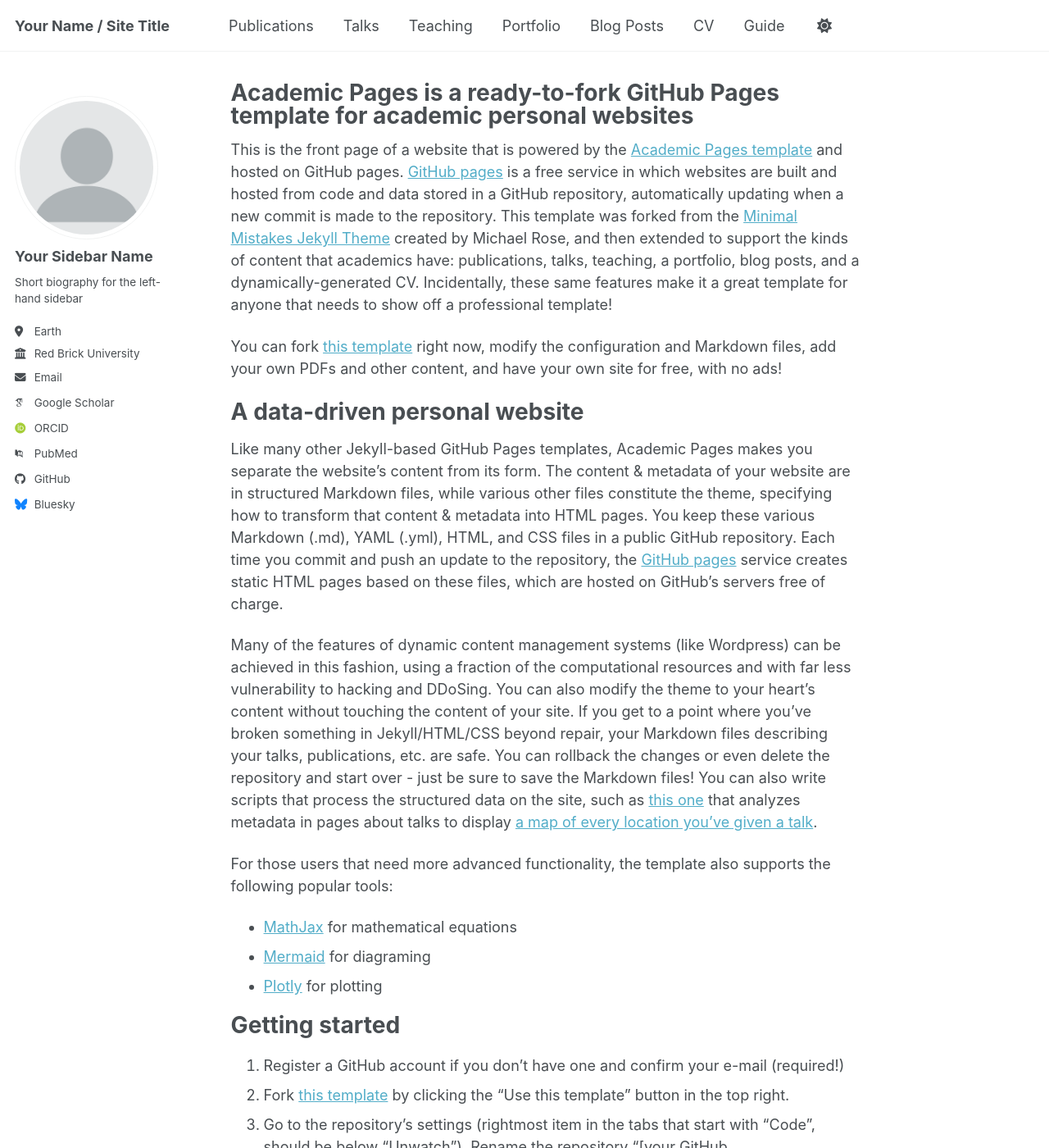
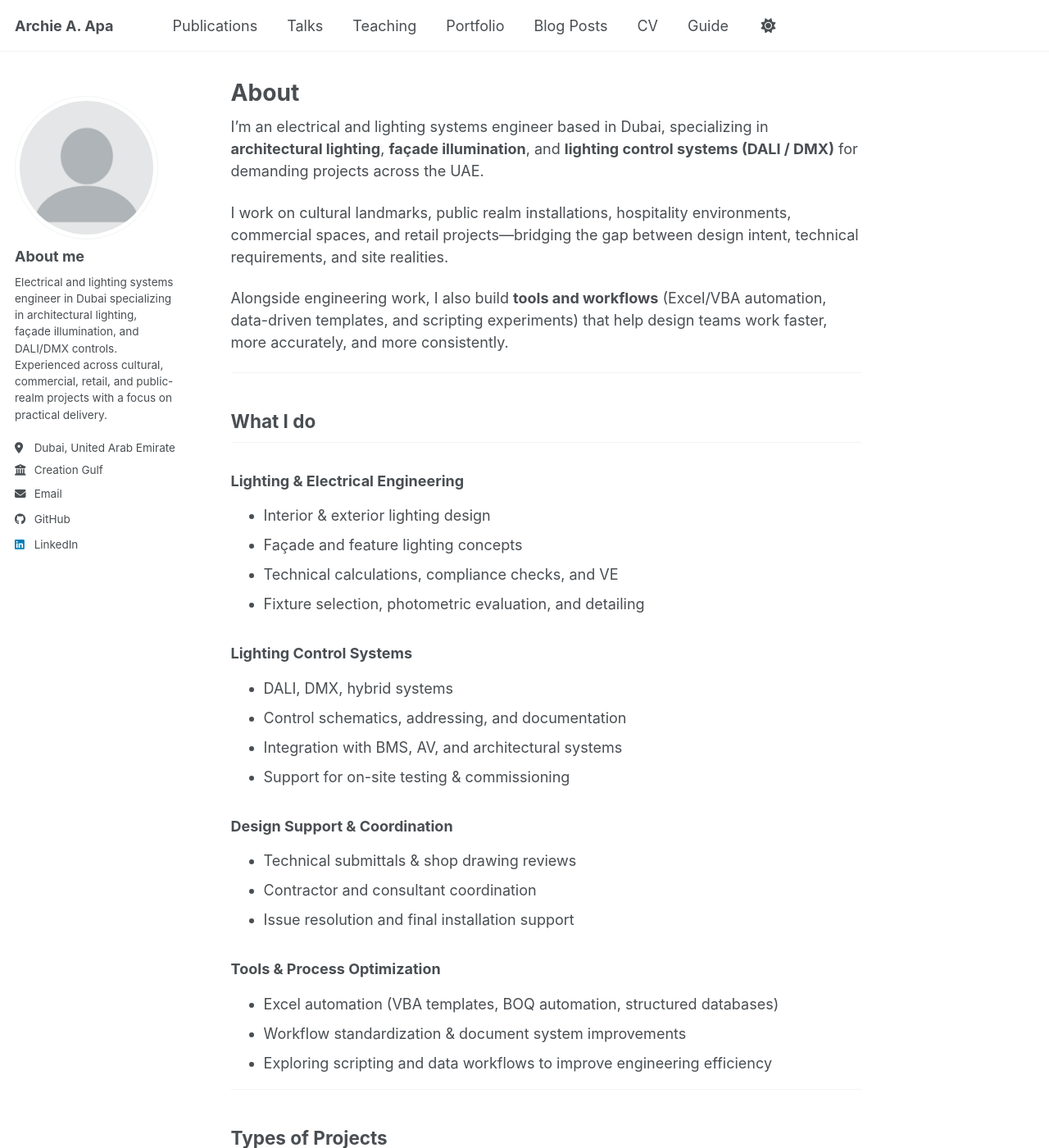
Before and after one commit to archie222222/archieapa, a Jekyll site: the page built from _pages/about.md, in a window 1280 px wide and 1400 px high. Shown: the whole window at 82% size. Built offline with Jekyll 4.4.1, drawn with Linux system fonts in a browser that asks for light colours; some web fonts are replaced; a script bundle is joined from its source files by our own code; library files that are not in the unit come from our copies; some of the changed text lies outside the part shown.

Commit message:
Updated config.yml and about.md

```diff
--- a/_config.yml
+++ b/_config.yml
@@ -9,14 +9,14 @@
 # Basic Site Settings
 locale                   : "en-US"
 site_theme               : "default" # Currently available options are "default", "air"
-title                    : "Your Name / Site Title"
+title                    : "Archie A. Apa"
 title_separator          : "-"
 name                     : &name "Your Name"
-description              : &description "Your Name's academic portfolio"   # Update this with a general description of your site, this is the default if not overridden by a page
-url                      : https://academicpages.github.io # The base hostname & protocol for your site e.g. "https://[your GitHub username].github.io",
+description              : &description "Archie's academic portfolio"   # Update this with a general description of your site, this is the default if not overridden by a page
+url                      : https://archieapa.com # The base hostname & protocol for your site e.g. "https://[your GitHub username].github.io",
                                                            # or if you already have some other page hosted on Github then use "https://[your GitHub username].github.io/[Your Repo Name]"
 baseurl                  : "" # the subpath of your site, e.g. "/blog"
-repository               : "academicpages/academicpages.github.io"
+repository               : "https://github.com/archie222222/archieapa"
 
 # Site Author - The following control what appear as part of the author content on the side bar.
 #               If a field is blank the icon and link will not appear, otherwise it will be shown.
@@ -24,24 +24,24 @@
 author:
   # Biographic information
   avatar           : "profile.png"
-  name             : "Your Sidebar Name"
+  name             : "About me"
   pronouns         : # example: "she/her"
-  bio              : "Short biography for the left-hand sidebar"
-  location         : "Earth"
-  employer         : "Red Brick University"
+  bio              : "Electrical and lighting systems engineer in Dubai specializing in architectural lighting, façade illumination, and DALI/DMX controls. Experienced across cultural, commercial, retail, and public-realm projects with a focus on practical delivery."
+  location         : "Dubai, United Arab Emirates"
+  employer         : "Creation Gulf"
   uri              : # URL
-  email            : "none@example.org"
+  email            : "archie.apa@gmail.com"
 
   # Academic websites
   academia         : # URL
   arxiv            : # URL - Update with the correct link to your profile
-  googlescholar    : "https://scholar.google.com/citations?user=PS_CX0AAAAAJ"
+  googlescholar    : # "https://scholar.google.com/citations?user=PS_CX0AAAAAJ"
   inspire-hep      : # URL
   impactstory      : # URL
-  orcid            : "https://orcid.org/yourorcidurl"
+  orcid            : # "https://orcid.org/yourorcidurl"
   semantic         : # URL
   ssrn             : # URL
-  pubmed           : "https://www.ncbi.nlm.nih.gov/pubmed/?term=john+snow"
+  pubmed           : # "https://www.ncbi.nlm.nih.gov/pubmed/?term=john+snow"
   researchgate     : # URL
   scopus           : # URL
   zotero           : # URL
@@ -51,13 +51,13 @@
   bitbucket        : # Username - Update with your username on the site
   codepen          : # Username
   dribbble         : # Username
-  github           : "academicpages"
+  github           : "archie222222"
   kaggle           : # Username
   stackoverflow    : # User number or user number and name (i.e., use "1" or "1/jeff-atwood")
 
   # Social media
   artstation       : # Username
-  bluesky          : "bsky.app" # Replace this with you Bluesky username
+  bluesky          : # "bsky.app" # Replace this with you Bluesky username
   facebook         : # Username
   flickr           : # Username
   foursquare       : # Username
@@ -66,7 +66,7 @@
   keybase          : # Username
   instagram        : # Username
   lastfm           : # Username
-  linkedin         : # Username
+  linkedin         : "archieapa"
   mastodon         : # URL
   medium           : # URL
   pinterest        : # Username
--- a/_pages/about.md
+++ b/_pages/about.md
@@ -1,56 +1,86 @@
 ---
+# layout: about
+title: "About"
 permalink: /
-title: "Academic Pages is a ready-to-fork GitHub Pages template for academic personal websites"
 author_profile: true
 redirect_from:
   - /about/
-  - /about.html
 ---
 
-This is the front page of a website that is powered by the [Academic Pages template](https://github.com/academicpages/academicpages.github.io) and hosted on GitHub pages. [GitHub pages](https://pages.github.com) is a free service in which websites are built and hosted from code and data stored in a GitHub repository, automatically updating when a new commit is made to the repository. This template was forked from the [Minimal Mistakes Jekyll Theme](https://mmistakes.github.io/minimal-mistakes/) created by Michael Rose, and then extended to support the kinds of content that academics have: publications, talks, teaching, a portfolio, blog posts, and a dynamically-generated CV. Incidentally, these same features make it a great template for anyone that needs to show off a professional template!
+I’m an electrical and lighting systems engineer based in Dubai, specializing in **architectural lighting**, **façade illumination**, and **lighting control systems (DALI / DMX)** for demanding projects across the UAE.
 
- You can fork [this template](https://github.com/academicpages/academicpages.github.io) right now, modify the configuration and Markdown files, add your own PDFs and other content, and have your own site for free, with no ads!
+I work on cultural landmarks, public realm installations, hospitality environments, commercial spaces, and retail projects—bridging the gap between design intent, technical requirements, and site realities.
 
-A data-driven personal website
-======
-Like many other Jekyll-based GitHub Pages templates, Academic Pages makes you separate the website's content from its form. The content & metadata of your website are in structured Markdown files, while various other files constitute the theme, specifying how to transform that content & metadata into HTML pages. You keep these various Markdown (.md), YAML (.yml), HTML, and CSS files in a public GitHub repository. Each time you commit and push an update to the repository, the [GitHub pages](https://pages.github.com/) service creates static HTML pages based on these files, which are hosted on GitHub's servers free of charge.
+Alongside engineering work, I also build **tools and workflows** (Excel/VBA automation, data-driven templates, and scripting experiments) that help design teams work faster, more accurately, and more consistently.
 
-Many of the features of dynamic content management systems (like Wordpress) can be achieved in this fashion, using a fraction of the computational resources and with far less vulnerability to hacking and DDoSing. You can also modify the theme to your heart's content without touching the content of your site. If you get to a point where you've broken something in Jekyll/HTML/CSS beyond repair, your Markdown files describing your talks, publications, etc. are safe. You can rollback the changes or even delete the repository and start over - just be sure to save the Markdown files! You can also write scripts that process the structured data on the site, such as [this one](https://github.com/academicpages/academicpages.github.io/blob/master/talkmap.ipynb) that analyzes metadata in pages about talks to display [a map of every location you've given a talk](https://academicpages.github.io/talkmap.html).
+---
 
-For those users that need more advanced functionality, the template also supports the following popular tools:
-- [MathJax](https://www.mathjax.org/) for mathematical equations
-- [Mermaid](https://mermaid.js.org/) for diagraming
-- [Plotly](https://plotly.com/javascript/) for plotting
+## What I do
 
-Getting started
-======
-1. Register a GitHub account if you don't have one and confirm your e-mail (required!)
-1. Fork [this template](https://github.com/academicpages/academicpages.github.io) by clicking the "Use this template" button in the top right.
-1. Go to the repository's settings (rightmost item in the tabs that start with "Code", should be below "Unwatch"). Rename the repository "[your GitHub username].github.io", which will also be your website's URL.
-1. Set site-wide configuration and create content & metadata (see below -- also see [this set of diffs](https://archive.is/3TPas) showing what files were changed to set up [an example site](https://getorg-testacct.github.io) for a user with the username "getorg-testacct")
-1. Upload any files (like PDFs, .zip files, etc.) to the files/ directory. They will appear at https://[your GitHub username].github.io/files/example.pdf.
-1. Check status by going to the repository settings, in the "GitHub pages" section
+### **Lighting & Electrical Engineering**
+- Interior & exterior lighting design
+- Façade and feature lighting concepts
+- Technical calculations, compliance checks, and VE
+- Fixture selection, photometric evaluation, and detailing
 
-Site-wide configuration
-------
-The main configuration file for the site is in the base directory in [_config.yml](https://github.com/academicpages/academicpages.github.io/blob/master/_config.yml), which defines the content in the sidebars and other site-wide features. You will need to replace the default variables with ones about yourself and your site's github repository. The configuration file for the top menu is in [_data/navigation.yml](https://github.com/academicpages/academicpages.github.io/blob/master/_data/navigation.yml). For example, if you don't have a portfolio or blog posts, you can remove those items from that navigation.yml file to remove them from the header.
+### **Lighting Control Systems**
+- DALI, DMX, hybrid systems
+- Control schematics, addressing, and documentation
+- Integration with BMS, AV, and architectural systems
+- Support for on-site testing & commissioning
 
-Create content & metadata
-------
-For site content, there is one Markdown file for each type of content, which are stored in directories like _publications, _talks, _posts, _teaching, or _pages. For example, each talk is a Markdown file in the [_talks directory](https://github.com/academicpages/academicpages.github.io/tree/master/_talks). At the top of each Markdown file is structured data in YAML about the talk, which the theme will parse to do lots of cool stuff. The same structured data about a talk is used to generate the list of talks on the [Talks page](https://academicpages.github.io/talks), each [individual page](https://academicpages.github.io/talks/2012-03-01-talk-1) for specific talks, the talks section for the [CV page](https://academicpages.github.io/cv), and the [map of places you've given a talk](https://academicpages.github.io/talkmap.html) (if you run this [python file](https://github.com/academicpages/academicpages.github.io/blob/master/talkmap.py) or [Jupyter notebook](https://github.com/academicpages/academicpages.github.io/blob/master/talkmap.ipynb), which creates the HTML for the map based on the contents of the _talks directory).
+### **Design Support & Coordination**
+- Technical submittals & shop drawing reviews
+- Contractor and consultant coordination
+- Issue resolution and final installation support
 
-**Markdown generator**
+### **Tools & Process Optimization**
+- Excel automation (VBA templates, BOQ automation, structured databases)
+- Workflow standardization & document system improvements
+- Exploring scripting and data workflows to improve engineering efficiency
 
-The repository includes [a set of Jupyter notebooks](https://github.com/academicpages/academicpages.github.io/tree/master/markdown_generator
-) that converts a CSV containing structured data about talks or presentations into individual Markdown files that will be properly formatted for the Academic Pages template. The sample CSVs in that directory are the ones I used to create my own personal website at stuartgeiger.com. My usual workflow is that I keep a spreadsheet of my publications and talks, then run the code in these notebooks to generate the Markdown files, then commit and push them to the GitHub repository.
+---
 
-How to edit your site's GitHub repository
-------
-Many people use a git client to create files on their local computer and then push them to GitHub's servers. If you are not familiar with git, you can directly edit these configuration and Markdown files directly in the github.com interface. Navigate to a file (like [this one](https://github.com/academicpages/academicpages.github.io/blob/master/_talks/2012-03-01-talk-1.md) and click the pencil icon in the top right of the content preview (to the right of the "Raw | Blame | History" buttons). You can delete a file by clicking the trashcan icon to the right of the pencil icon. You can also create new files or upload files by navigating to a directory and clicking the "Create new file" or "Upload files" buttons.
+## Types of Projects
 
-Example: editing a Markdown file for a talk
-![Editing a Markdown file for a talk](/images/editing-talk.png)
+I’ve contributed to:
 
-For more info
-------
-More info about configuring Academic Pages can be found in [the guide](https://academicpages.github.io/markdown/), the [growing wiki](https://github.com/academicpages/academicpages.github.io/wiki), and you can always [ask a question on GitHub](https://github.com/academicpages/academicpages.github.io/discussions). The [guides for the Minimal Mistakes theme](https://mmistakes.github.io/minimal-mistakes/docs/configuration/) (which this theme was forked from) might also be helpful.
+- **Cultural & Religious sites**
+- **Retail & F&B environments**
+- **Universities & workplace interiors**
+- **Public realm, bridges, and façade lighting**
+- **Specialty control-driven installations**
+
+A detailed breakdown of selected projects will be available on the **[Projects](/projects/)** page.
+
+---
+
+## Skills & Tools
+
+**Lighting & Electrical**
+- Lighting design software & photometric evaluation
+- Basic electrical systems understanding
+- Knowledge of regional standards & guidelines
+
+**Controls & Integration**
+- DALI, DMX
+- Working with system integrators & commissioning teams
+
+**Software Tools**
+- AutoCAD
+- Revit
+- Bluebeam Revu
+- Excel (advanced formulas + VBA)
+- Scripting fundamentals (CS50 background)
+
+---
+
+## Personal Interests
+
+- Presentations & technical communication
+- Continuous learning in controls, automation, and programming
+- Public speaking and leadership activities
+
+---
+
+Feel free to explore my work, or download my CV for a full overview of my experience.
```
